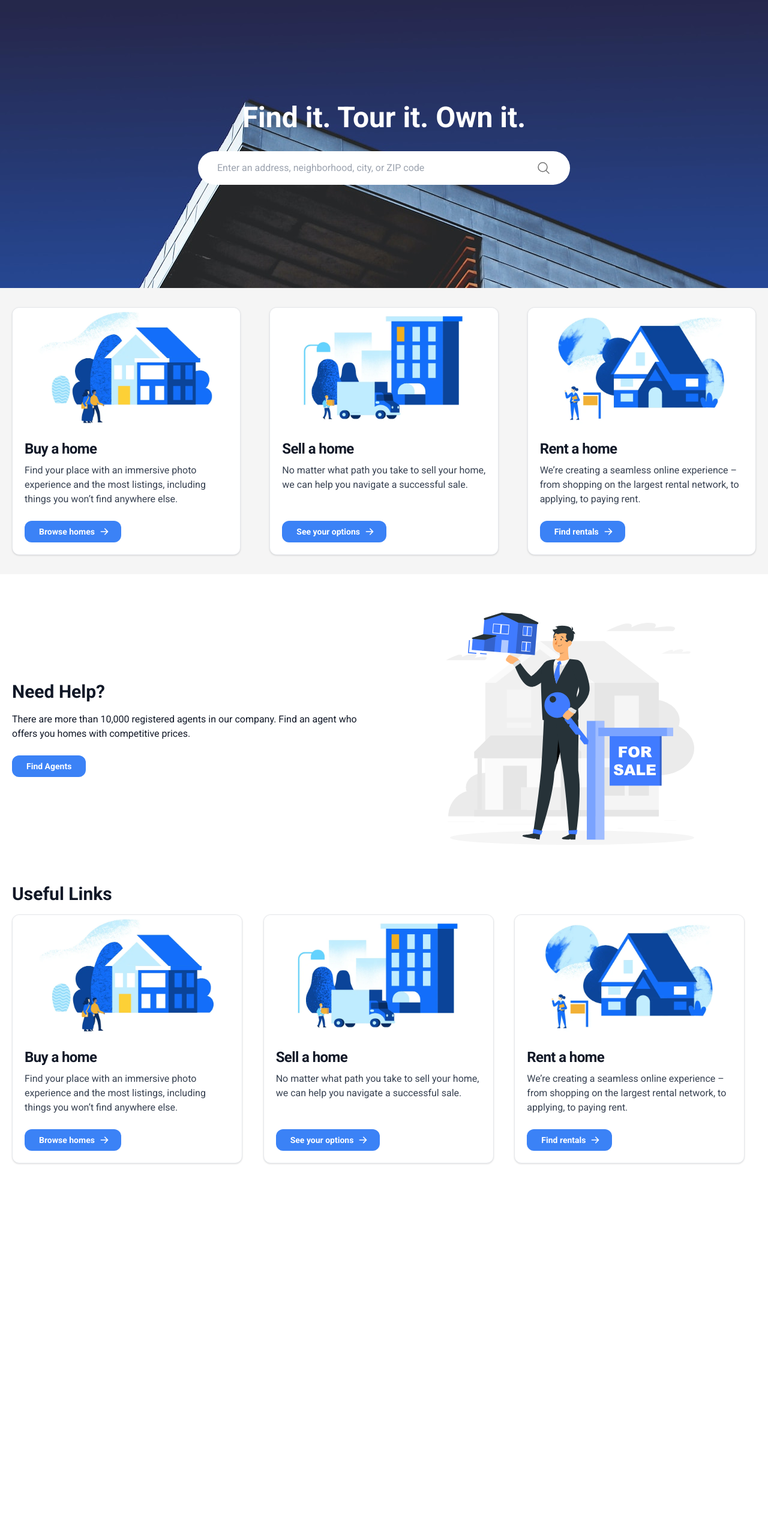
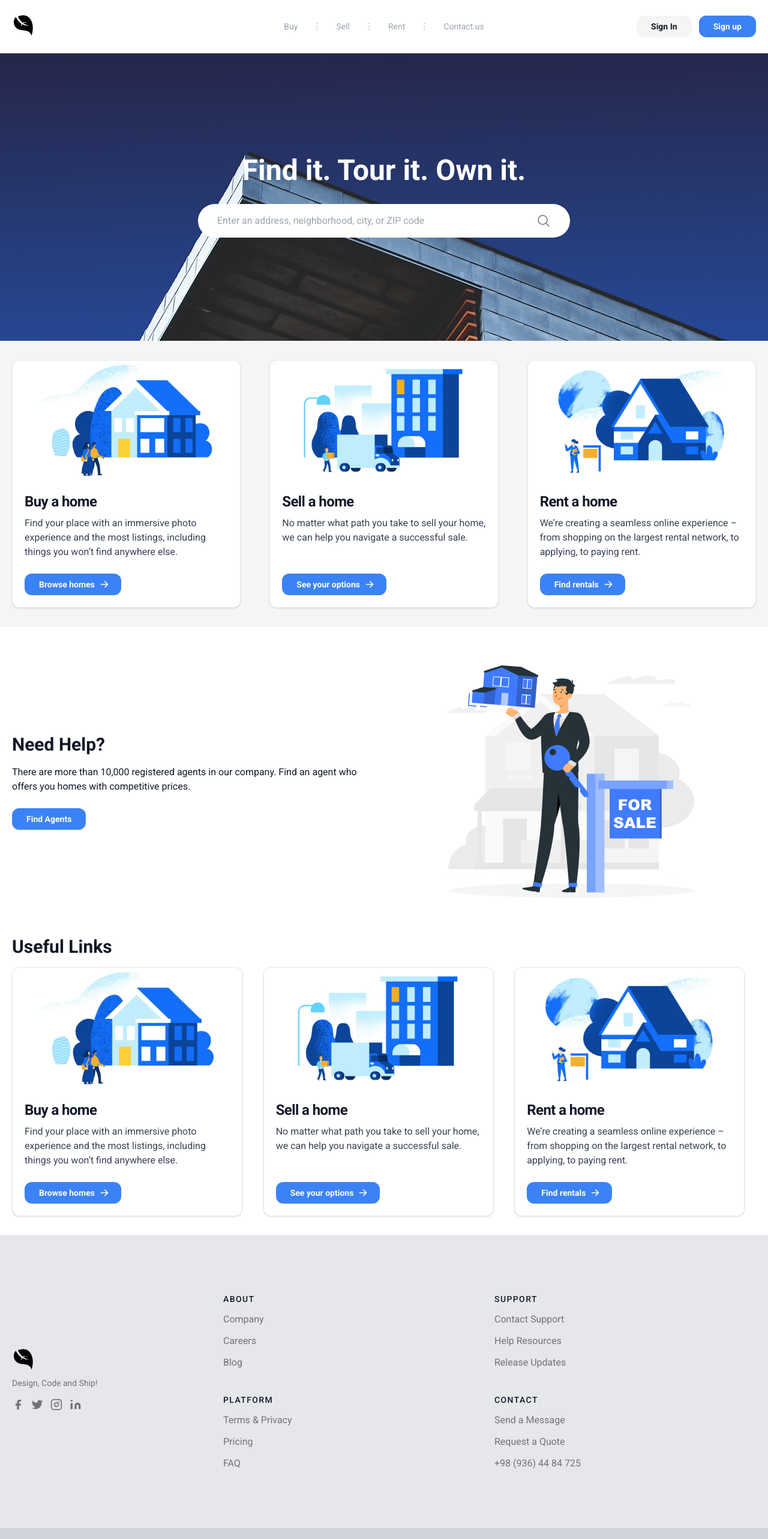
Before and after one commit to mome13/real-estate-react, a React (Vite) app: page / in a window 1280 px wide. Shown: the top 2565 px of the page at 60% size. Before the commit the page ends 1971 px from the top, so only its background shows below. Built offline with nearby package versions, Linux system fonts and the light colour scheme.

Commit message:
fix/ui: add navbar and footer to home page

```diff
--- a/src/scenes/home/index.tsx
+++ b/src/scenes/home/index.tsx
@@ -4,6 +4,8 @@ import RentHome from "@/assets/home/Rent_a_home.webp";
 import SellHome from "@/assets/home/Sell_a_home.webp";
 import Agent from "@/assets/home/agent.svg";
 import SearchBar from "@/components/searchBar";
+import Navbar from "@/components/navbar";
+import Footer from "@/components/footer";
 
 type Props = {};
 
@@ -61,6 +63,7 @@ const Card = ({
 export default function Home({}: Props) {
   return (
     <div>
+      <Navbar />
       {/* hero */}
       <section className="h-[30rem] bg-[url('./assets/home-hero-2.jpg')] bg-top bg-no-repeat">
         <div
@@ -158,6 +161,7 @@ export default function Home({}: Props) {
           </article>
         </div>
       </section>
+      <Footer />
     </div>
   );
 }
```
